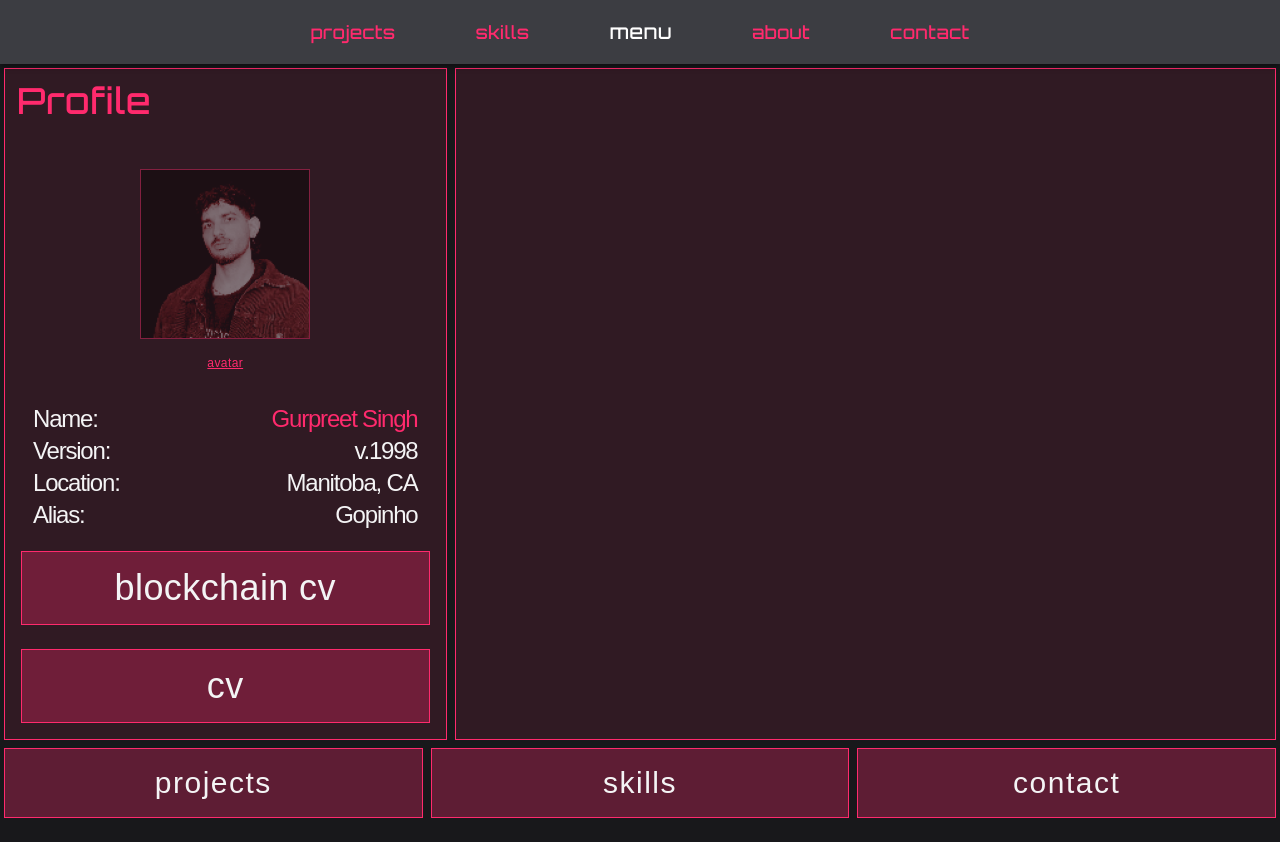
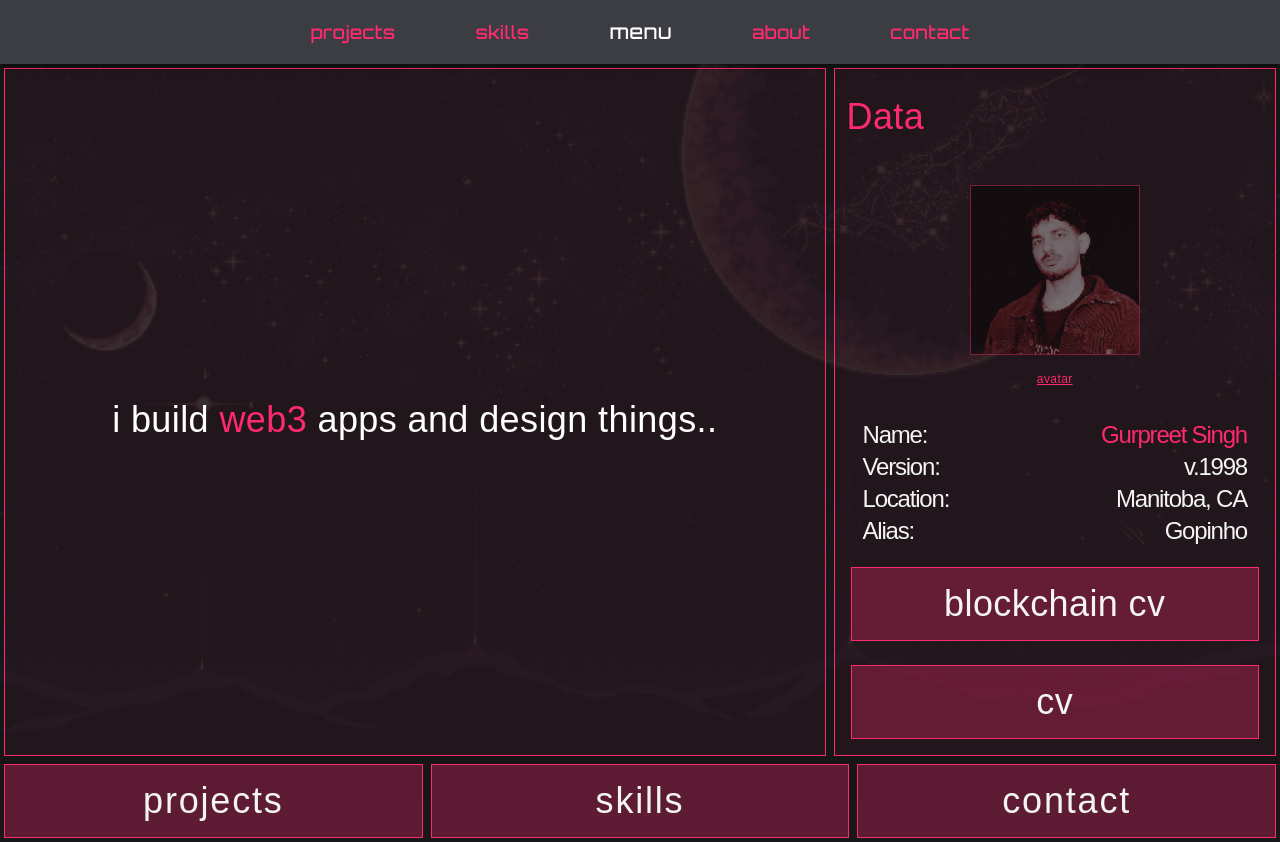
Before and after one commit to gopiinho/devProfile, a Next.js app: page / in a window 1280 px wide. Built offline with nearby package versions, Linux system fonts and the light colour scheme; a web font is replaced by a local one.

Commit message:
Style: The layout of main

```diff
--- a/components/Main.jsx
+++ b/components/Main.jsx
@@ -4,7 +4,7 @@ import Link from "next/link"
 import Image from "next/image"
 
 // Internal Imports
-import { avatar } from "../public/assets/backgrounds"
+import { avatar, mainBG } from "../public/assets/backgrounds/index"
 
 const Main = () => {
   return (
@@ -13,16 +13,31 @@ const Main = () => {
       animate={{ opacity: 1 }}
       exit={{ opacity: 0 }}
       transition={{ duration: 0.2 }}
-      className="w-full h-screen pt-[64px] group text-zinc-100 bg-zinc-900"
+      className="w-full h-screen pt-[64px] group text-zinc-100"
     >
+      <Image
+        src={mainBG}
+        alt="/"
+        className="fixed inset-0 w-full h-full object-cover z-[-1] opacity-10 pointer-events-none"
+        priority
+        unoptimized={true}
+      />
       <div className="flex lg:flex-col md:flex-col sm:flex-col w-full h-full justify-between">
         <div className="flex h-full lg:flex-row md:flex-row sm:flex-col">
-          <div className="flex lg:w-[35%] md:w-[40%] sm:w-full flex-col gap-4 m-1 p-3 font-electro text-left bg-[#ff2a6d]/10 border border-[#ff2a6d]">
-            <h1 className="text-4xl font-cyber text-[#ff2a6d] mb-8">Profile</h1>
+          <div className="lg:w-[65%] md:w-[65%] sm:w-full flex flex-col items-center justify-center gap-4 m-1 p-3 font-electro bg-[#ff2a6d]/5 border border-[#ff2a6d]">
+            <h1 className="text-4xl font-electro text-white mt-4 ">
+              i build <span className="text-[#ff2a6d]">web3</span> apps and
+              design things..
+            </h1>
+          </div>
+          <div className="flex lg:w-[35%] md:w-[40%] sm:w-full flex-col gap-4 m-1 p-3 font-electro text-left bg-[#ff2a6d]/5 border border-[#ff2a6d]">
+            <h1 className="text-4xl font-electro text-[#ff2a6d] mb-8 mt-4">
+              Data
+            </h1>
             <Image
               src={avatar}
               alt="/"
-              className="w-[170px] h-[170px] border border-[#ff2a6d] flex items-center justify-center opacity-40 hover:opacity-60 transform duration-300 cursor-pointeryar"
+              className="w-[170px] h-[170px] border border-[#ff2a6d] flex items-center justify-center opacity-40 hover:opacity-60 transform duration-300 cursor-pointer"
               priority
               unoptimized={true}
               style={{ margin: "0 auto" }}
@@ -64,10 +79,9 @@ const Main = () => {
               cv
             </Link>
           </div>
-          <div className="lg:w-[65%] md:w-[65%] sm:w-full flex flex-col gap-4 m-1 p-3 font-electro text-left bg-[#ff2a6d]/10 border border-[#ff2a6d]"></div>
         </div>
         <div>
-          <div className="w-full lg:text-3xl md:text-2xl sm:text-sm">
+          <div className="w-full lg:text-4xl md:text-2xl sm:text-base">
             <div className="grid grid-cols-3 md:grid-cols-3 sm:grid-cols-1 font-electro w-full justify-center text-center tracking-wider">
               <Link
                 href="/projects"
```
